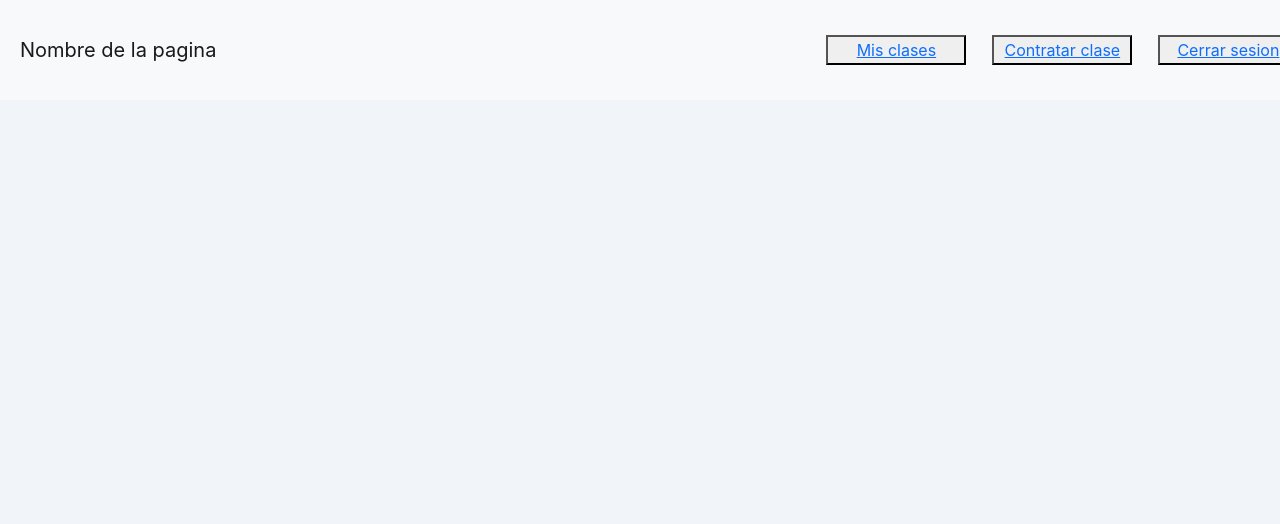
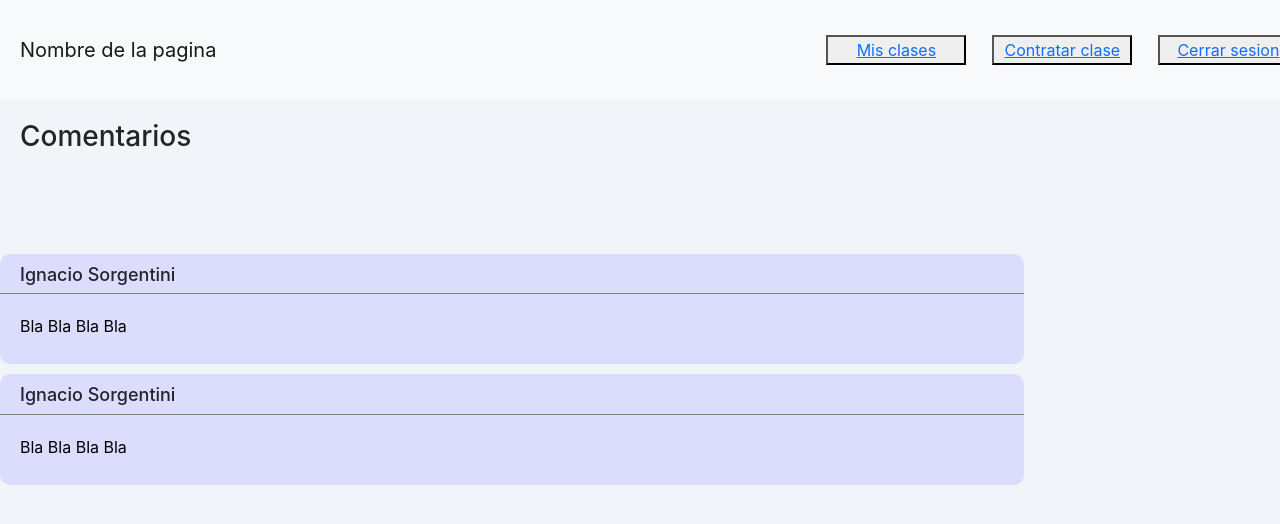
Before and after one commit to IgnacioSorgentini/Pagina-Web-Market-Profesores, a React (Create React App) app: page /comentariosAlumno in a window 1280 px wide. Shown: the top 524 px of the page. Built offline with nearby package versions, Linux system fonts and the light colour scheme; a web font is replaced by a local one.

Commit message:
Armando estructura principal. Renombrando ciertos archivos. Estableciendo ruta

```diff
--- a/src/App.jsx
+++ b/src/App.jsx
@@ -12,7 +12,7 @@ import InicioSesion from './Pantallas/Inicio-sesion';
 import MisClasesAlumno from './Pantallas/Mis-clases-alumno';
 import Registro from './Pantallas/Registro';
 import Cambiocontraseña from './Pantallas/Cambio-contraseña';
-import Comentarios from './Pantallas/Comentarios';
+import ComentariosAlumno from './Pantallas/Comentarios-alumno';
 import Menu from './Componentes/Menu';
 import ContratarCLase from './Pantallas/Contratar-clase';
 import MisClasesProfesor from './Pantallas/Mis-clases-profesor';
@@ -29,7 +29,7 @@ function App() {
          <Menu />
          <Routes>
           <Route path="/" exact element={<InicioSesion/>}/>
-          <Route path="/comentarios" element={<Comentarios/>}/>
+          <Route path="/comentariosAlumno" element={<ComentariosAlumno/>}/>
           <Route path="/mis-clases-alumno" element={<MisClasesAlumno/>}/>
           <Route path="/contratar-clase" element={<ContratarCLase/>}/>
           <Route path="/Cambio-contraseña" element={<Cambiocontraseña/>}/>
--- a/src/Pantallas/Comentarios.jsx
+++ b/src/Pantallas/Comentarios-alumno.jsx
@@ -1,6 +1,6 @@
 import React from "react";
-import '../Hojas-de-estilo/Comentarios.css';
-import Comentario from '../Componentes/Comentario';
+import '../Hojas-de-estilo/ComentariosAlumno.css';
+import ComentarioAlumno from '../Componentes/ComentarioAlumno';
 
 function Comentarios () {
     return(
@@ -9,8 +9,8 @@ function Comentarios () {
                 <h3>Comentarios</h3>
             </div>
             <div className="lista-comentarios">
-                <Comentario Nombre='Ignacio Sorgentini' Comentario='Bla Bla Bla Bla' />
-                <Comentario Nombre='Ignacio Sorgentini' Comentario='Bla Bla Bla Bla' />
+                <ComentarioAlumno Nombre='Ignacio Sorgentini' Comentario='Bla Bla Bla Bla' />
+                <ComentarioAlumno Nombre='Ignacio Sorgentini' Comentario='Bla Bla Bla Bla' />
             </div>
         </div>
 
```
Also changed, not shown: src/Componentes/ComentarioProfesor.jsx (added, +17 -0 lines), src/Pantallas/Comentarios-profesor.jsx (added, +18 -0 lines), src/Componentes/ComentarioAlumno.jsx (renamed from src/Componentes/Comentario.jsx), src/Hojas-de-estilo/ComentarioProfesor.css (added), src/Hojas-de-estilo/Comentarios.css (deleted), src/Hojas-de-estilo/ComentariosAlumno.css (added), src/Hojas-de-estilo/ComentariosProfesor.css (added).
